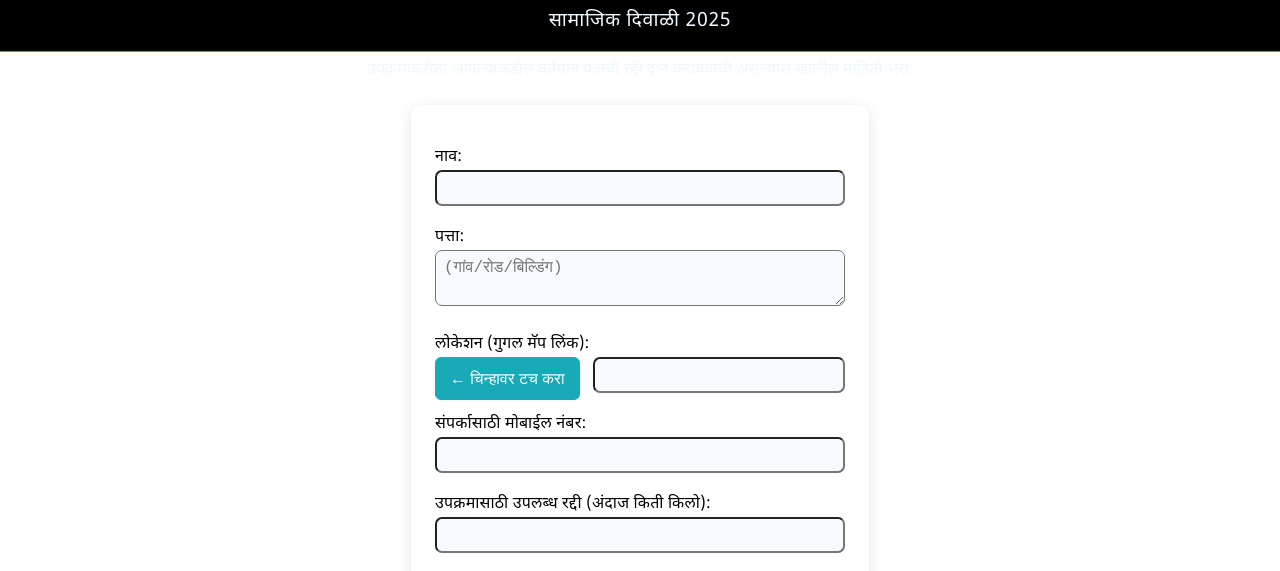
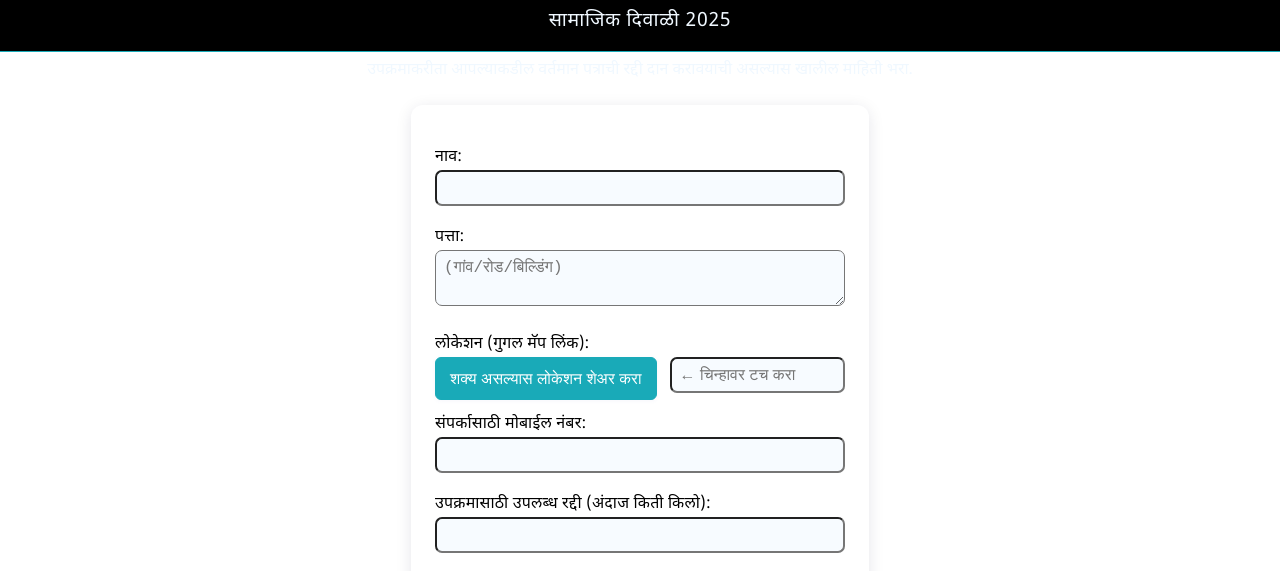
Before and after one commit to chedenandkumar/Samajik-Diwali, a website: page index.html in a window 1280 px wide. Shown: the part 166-737 px from the top of the page. Drawn offline with Linux system fonts and the light colour scheme; no server answers.

Commit message:
Update index.html

```diff
--- a/index.html
+++ b/index.html
@@ -222,8 +222,8 @@
 
     <label for="location">लोकेशन (गुगल मॅप लिंक):</label>
     <div style="display: flex; gap: 6px;">
-      <button type="button" id="locBtn" style="white-space:nowrap;">← चिन्हावर टच करा</button>
-      <input type="text" id="location" name="location" autocomplete="off" readonly style="flex:1;">
+      <button type="button" id="locBtn" style="white-space:nowrap;">शक्य असल्यास लोकेशन शेअर करा</button>
+      <input type="text" id="location" name="location" placeholder="← चिन्हावर टच करा" autocomplete="off" readonly style="flex:1;">
     </div>
 
     <label for="mobile">संपर्कासाठी मोबाईल नंबर:</label>
```
